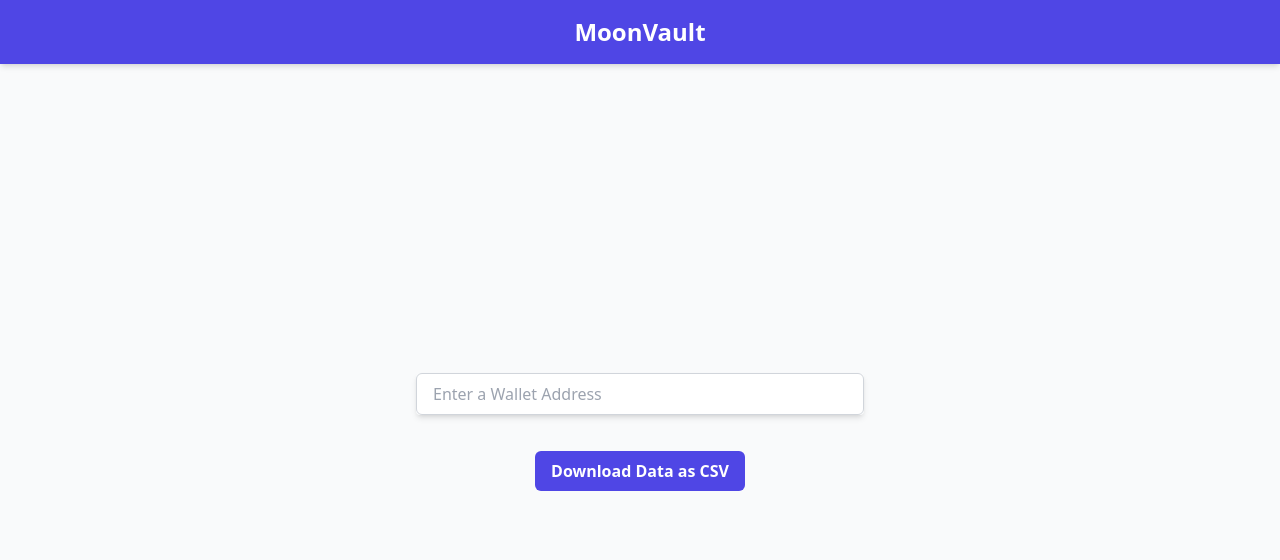
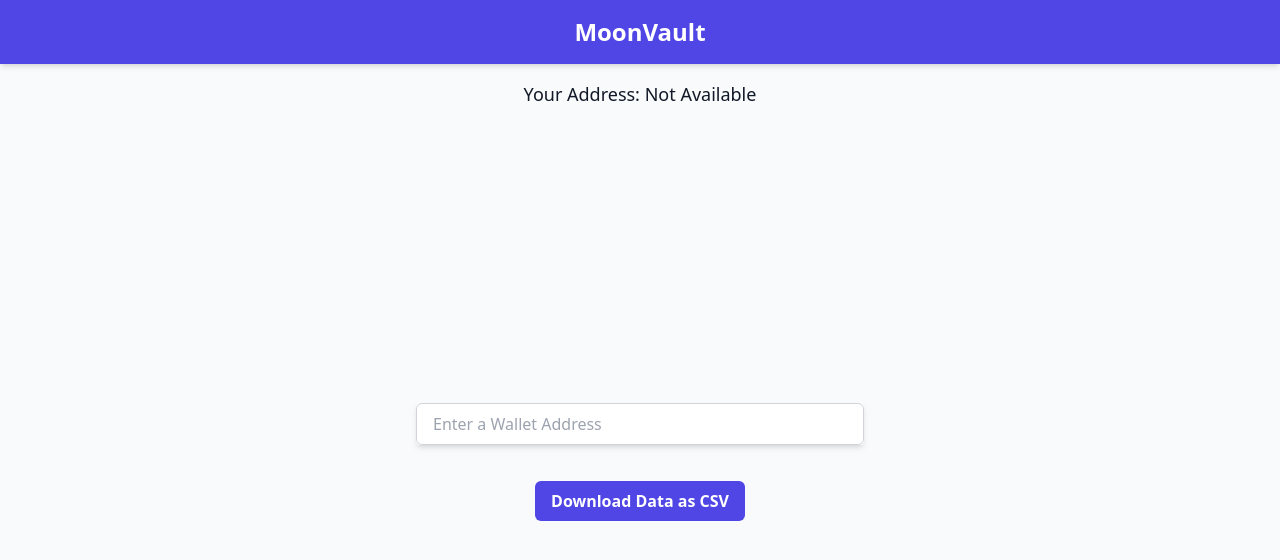
Before and after one commit to WillStansill/MoonVault, a Next.js app in the folder my-app/: page /home in a window 1280 px wide. Shown: the top 560 px of the page. Built offline with nearby package versions, Linux system fonts and the light colour scheme.

Commit message:
bug fixes

```diff
--- a/my-app/src/pages/home.tsx
+++ b/my-app/src/pages/home.tsx
@@ -6,8 +6,10 @@ const Home: React.FC = () => {
     const router = useRouter();
 
     useEffect(() => {
-        if (router.query.address) {
-            setAddress(router.query.address as string);
+        // Automatically set address from URL query parameters if present
+        const queryAddress = router.query.address as string | undefined;
+        if (queryAddress) {
+            setAddress(queryAddress);
         }
     }, [router.query]);
 
@@ -15,7 +17,7 @@ const Home: React.FC = () => {
         setAddress(event.target.value);
     };
 
-    const fetchTransactions = async (address) => {
+    const fetchTransactions = async (address: string) => {
         const apiKey = 'Z6MIAMWBACBYRY95QIWHVJ4WD1NGP557Y8';
         const url = `https://api.etherscan.io/api?module=account&action=txlist&address=${address}&startblock=0&endblock=99999999&sort=asc&apikey=${apiKey}`;
 
@@ -29,7 +31,7 @@ const Home: React.FC = () => {
         return data.result;
     };
 
-    const transactionsToCSV = (transactions) => {
+    const transactionsToCSV = (transactions: any[]) => {
         const csvRows = [
             ['Transaction Hash', 'Method ID', 'From', 'To', 'Value (ETH)'],
         ];
@@ -39,7 +41,7 @@ const Home: React.FC = () => {
             const valueInEth = Number(tx.value) / 1e18;
             const csvRow = [
                 tx.hash,
-                methodId, // Extracted Method ID or marked as 'N/A'
+                methodId,
                 tx.from,
                 tx.to,
                 valueInEth.toFixed(18),
@@ -50,7 +52,7 @@ const Home: React.FC = () => {
         return csvRows.map(e => e.join(',')).join('\n');
     };
 
-    const downloadCSV = (csvString, filename) => {
+    const downloadCSV = (csvString: string, filename: string) => {
         const blob = new Blob([csvString], { type: 'text/csv' });
         const url = URL.createObjectURL(blob);
         const a = document.createElement('a');
@@ -79,11 +81,9 @@ const Home: React.FC = () => {
                 <h1 className="text-2xl font-bold">MoonVault</h1>
             </div>
 
-            {address && (
-                <div className="text-center my-4">
-                    <h2 className="text-lg">Your Address: {address}</h2>
-                </div>
-            )}
+            <div className="text-center my-4">
+                <h2 className="text-lg">Your Address: {address || "Not Available"}</h2>
+            </div>
 
             <div className="flex flex-col items-center justify-center flex-grow">
                 <div className="flex items-center justify-center w-full max-w-md mb-4 rounded overflow-hidden shadow-md">
--- a/my-app/src/pages/index.tsx
+++ b/my-app/src/pages/index.tsx
@@ -35,14 +35,15 @@ const SignupPage: React.FC = () => {
             setLoading(true);
             setError(null);
             await initialize();
-            await connect();
-            setIsConnected(true);
+            await connect(); // Just call connect without checking a 'success' property
+            setIsConnected(true); // If no error was thrown, assume the connection was successful
         } catch (error) {
-            setError('Error connecting to Moon. Please try again.');
+            setError(`Error connecting to Moon: ${error.message}. Please try again.`);
         } finally {
             setLoading(false);
         }
     };
+
 
     const handleSignup = async () => {
         try {
```
